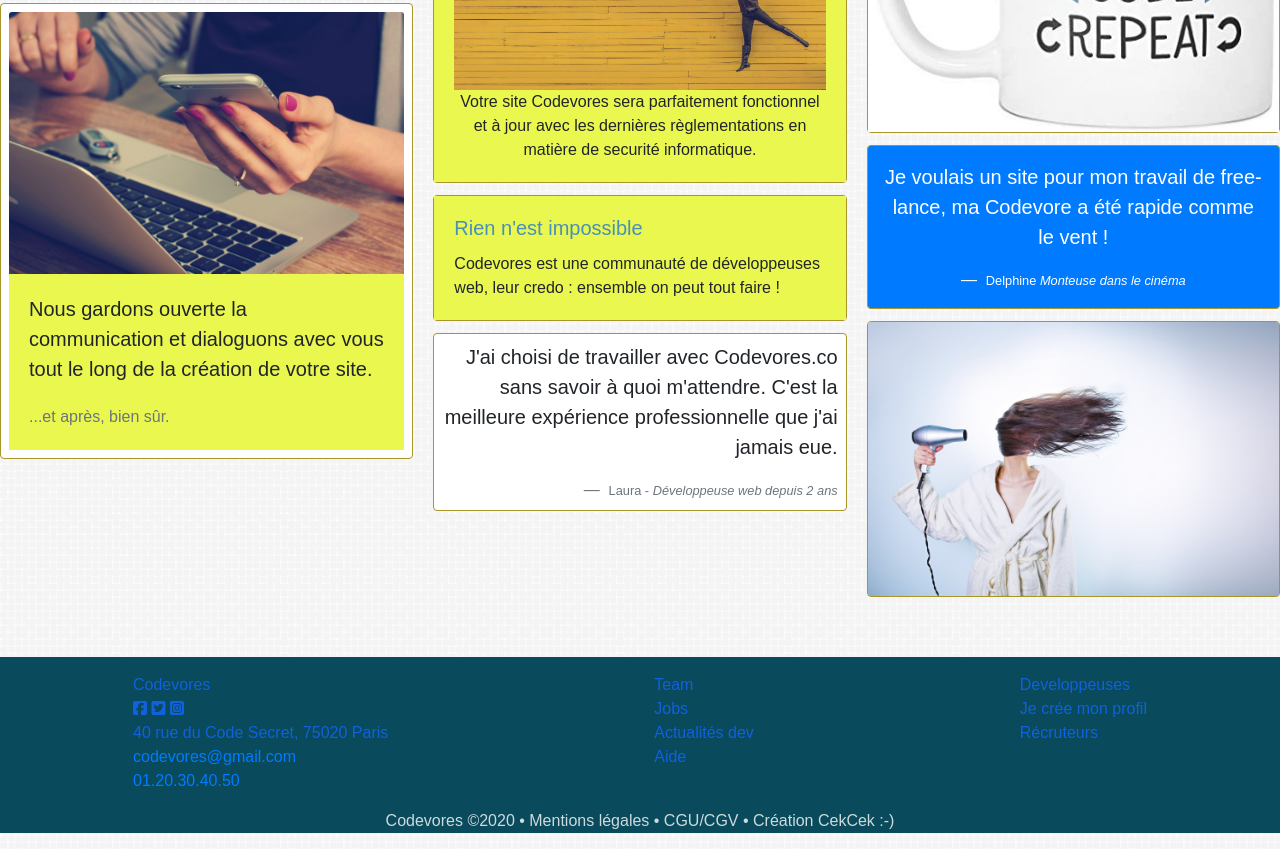
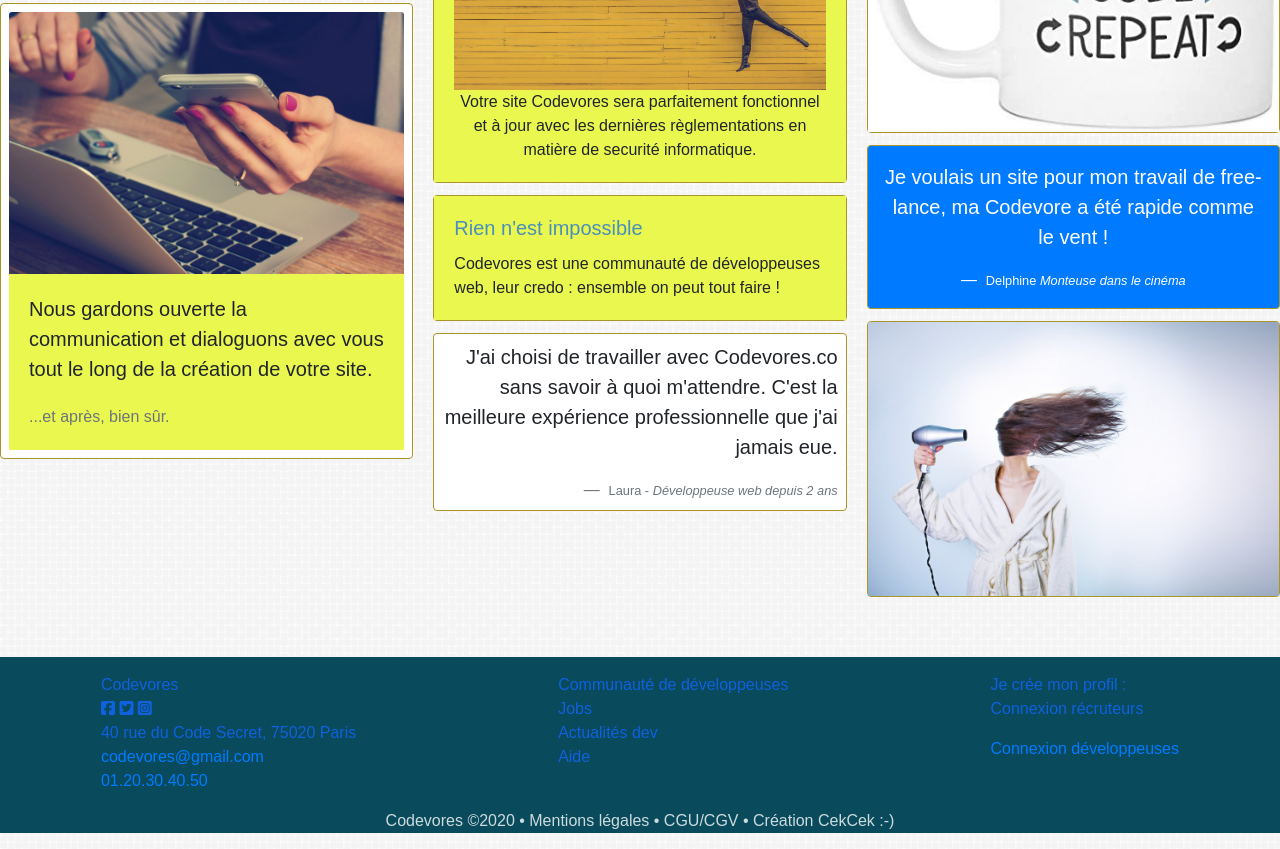
Before and after one commit to silviacec/Codevores, a plain HTML site: page index.html in a window 1280 px wide. Shown: the part 1119-1968 px from the top of the page. Drawn offline with Linux system fonts and the light colour scheme; a web font is replaced by a local one.

Commit message:
add links footer

```diff
--- a/index.html
+++ b/index.html
@@ -191,7 +191,7 @@
           <div class="footer">
             <div class="">
               <ul>
-                <li>Codevores</li>
+              <a href="index.html"><li>Codevores</li></a>
                 <li>
                   <i class="fab fa-facebook-square"></i>
                   <i class="fab fa-twitter-square"></i>
@@ -207,17 +207,19 @@
 
             <div class="">
               <ul>
-                <li>Team</li>
-                <li>Jobs</li>
-                <li>Actualités dev</li>
-                <li>Aide</li>
-              </ul>
+              <a href="communaute.html"> <li>Communauté de développeuses</li></a>
+              <a href="professionnelles.html"> <li>Jobs</li></a>
+              <a href="actualites.html">  <li>Actualités dev</li></a>
+              <a href="contact.html"> <li>Aide</li>
+              </ul></a>
             </div>
-            <div class="">
+            <div>
               <ul>
-                <li>Developpeuses</li>
-                <li>Je crée mon profil</li>
-                <li>Récruteurs</li>
+                <li>Je crée mon profil :</li>
+                <a href="contact.html"> <li>Connexion récruteurs</li>
+                </ul></a>
+                <a href="contact.html"> <li>Connexion développeuses</li>
+                </ul></a>
               </ul>
             </div>
 
```
